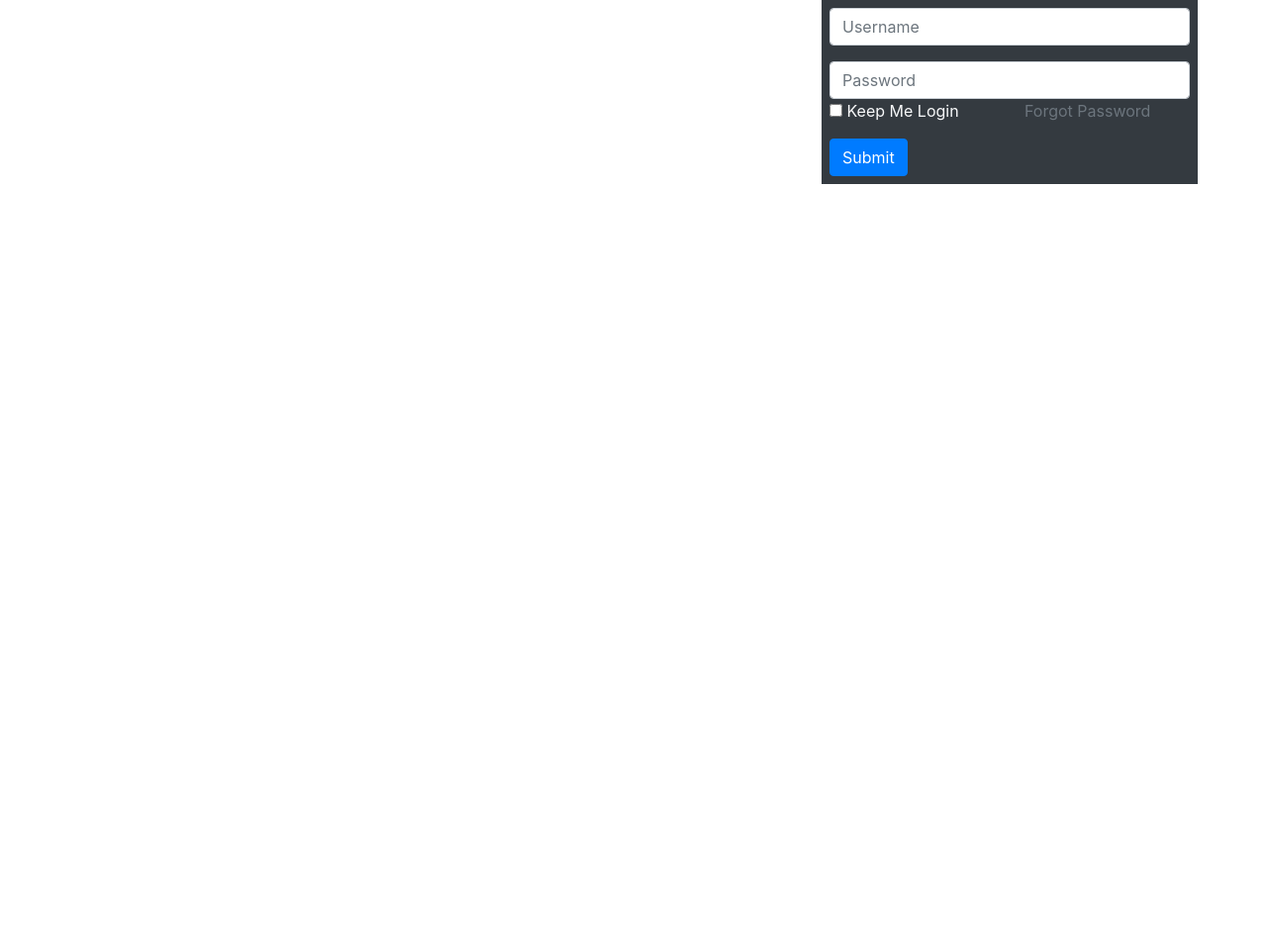
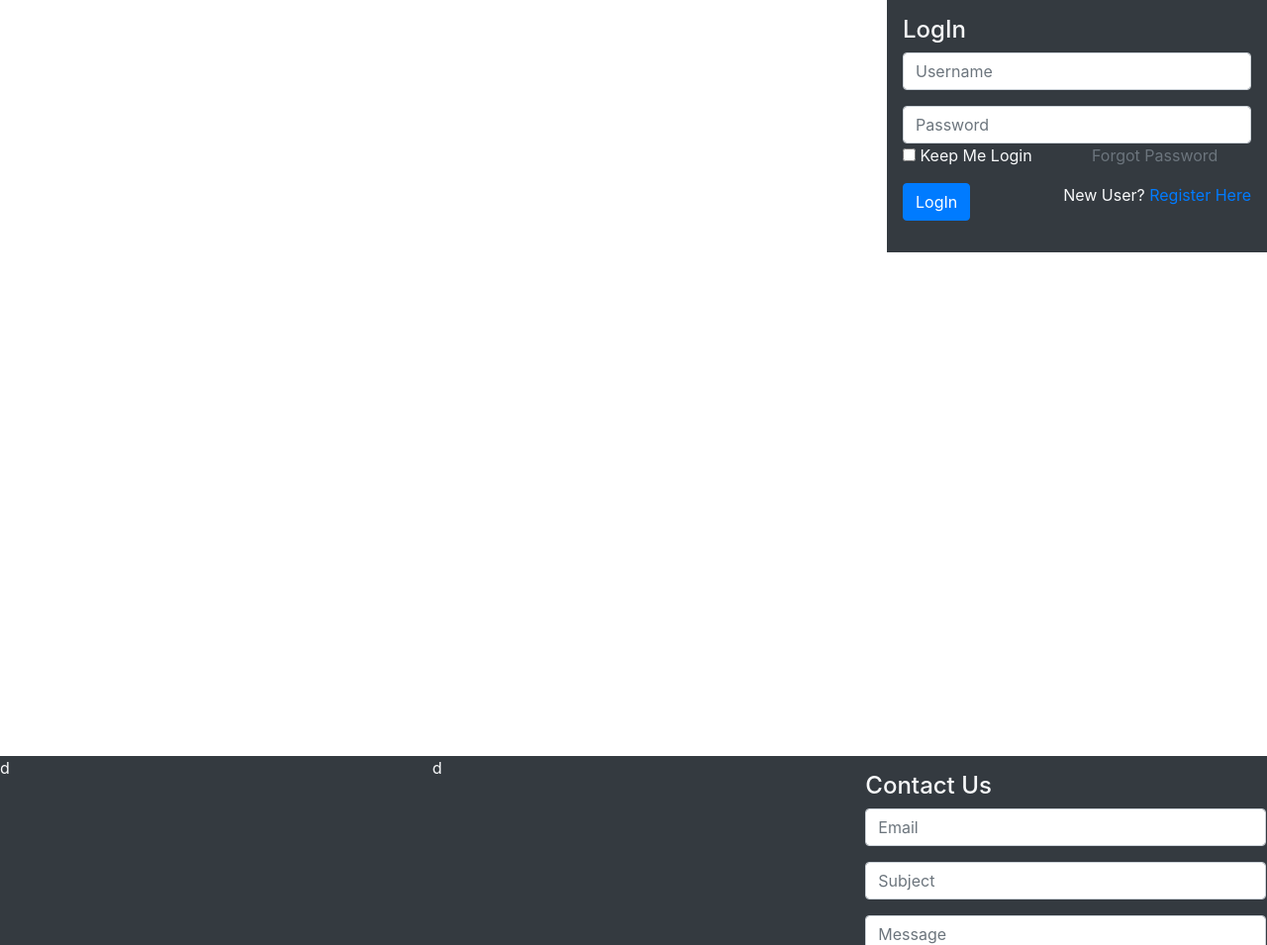
Before and after one commit to Yash1097/messanger, a PHP site: page / in a window 1280 px wide. Shown: the whole page at 99% size. Run offline with PHP 8.4, Linux system fonts and the light colour scheme.

Commit message:
added footer and fault management with email send msg

```diff
--- /dev/null
+++ b/footer.php
@@ -0,0 +1,21 @@
+
+    <div class="">
+        <div class="row bg-dark text-light">
+           <div class="col-4">d</div>
+           <div class="col-4">d</div>
+            <div class="col-4 bg-dark text-light p-3">
+                <form action="" method="post">
+                   <div><h4>Contact Us</h4></div>
+                    <div class="form-group">
+                        <input type="email" placeholder="Email" id="email" class="form-control" />
+                    </div>
+                    <div class="form-group">
+                        <input type="Text" placeholder="Subject" id="subject" class="form-control" />
+                    </div>
+                    <div class="form-group">
+                        <textarea type="Text" style="height:20%;" placeholder="Message" id="msg" class="form-control"></textarea>
+                    </div>
+                </form>
+            </div>
+        </div>
+    </div>
--- a/index.php
+++ b/index.php
@@ -34,14 +34,32 @@ if(isset($_POST['login'])){
 
     <!-- Bootstrap CSS -->
     <link rel="stylesheet" href="https://stackpath.bootstrapcdn.com/bootstrap/4.4.1/css/bootstrap.min.css" integrity="sha384-Vkoo8x4CGsO3+Hhxv8T/Q5PaXtkKtu6ug5TOeNV6gBiFeWPGFN9MuhOf23Q9Ifjh" crossorigin="anonymous">
-
+    <style>
+        .footer {
+            position: absolute;
+            bottom:0;
+            height: 20%;
+            width: 100%;
+        }
+        .loginside{
+            position: absolute;
+            right: 0;
+            width: 30%;
+            height: 100%;
+        }
+    </style>
     <title>My Messanger</title>
   </head>
   <body>
-    <div class="container">
+   <div>
+       <div><?php include('register.php') ?></div>
+   </div>
+    <div class="loginside">
         <div><?php include('logincontent.php')  ?></div>
     </div>
-
+    <div class="footer">
+        <div><?php include('footer.php') ?></div>
+    </div>
 
     <!-- Optional JavaScript -->
     <!-- jQuery first, then Popper.js, then Bootstrap JS -->
--- a/logincontent.php
+++ b/logincontent.php
@@ -1,5 +1,6 @@
-<div class="row justify-content-end">
-            <form action="" method="post" class="col-4 p-2 bg-dark text-light">
+<div class="bg-dark text-light p-3">
+       <div><h4>LogIn</h4></div>
+        <form action="" method="post">
             <div class="form-group">
                 <input type="text" placeholder="Username" name="username" class="form-control" />
             </div>
@@ -10,6 +11,16 @@
                     <a href="index.php" class="text-muted col-6">Forgot Password</a>
                 </div>
             </div>
-                <input type="submit" class="btn btn-primary" name="login" />
+            <div class="form-group">
+                <div class="row">
+                    <div class="col-5">
+                        <input type="submit" class="btn btn-primary" value="LogIn" name="login" />
+                    </div>
+                    <div class="col-7 text-right">
+                       <label>New User?</label>
+                        <a href="#" data-toggle="modal" data-target="#myModal" >Register Here</a>
+                    </div>
+                </div>
+            </div>
         </form>
 </div>
--- /dev/null
+++ b/register.php
@@ -0,0 +1,19 @@
+
+<!-- Modal -->
+<div class="modal fade" id="myModal" tabindex="-1" role="dialog" aria-labelledby="myModalLabel">
+  <div class="modal-dialog" role="document">
+    <div class="modal-content">
+      <div class="modal-header">
+        <h4 class="modal-title" style="float:left;" id="myModalLabel">Modal title</h4>
+        <button type="button" class="close" data-dismiss="modal" aria-label="Close"><span aria-hidden="true">&times;</span></button>
+      </div>
+      <div class="modal-body">
+
+      </div>
+      <div class="modal-footer">
+        <button type="button" class="btn btn-default" data-dismiss="modal">Close</button>
+        <button type="button" class="btn btn-primary">Save changes</button>
+      </div>
+    </div>
+  </div>
+</div>
```
Also changed, not shown: sendreport.html (added, +24 -0 lines), sendreport.php (deleted, +0 -33 lines). Lines whose indentation alone changed are shown as unchanged.
